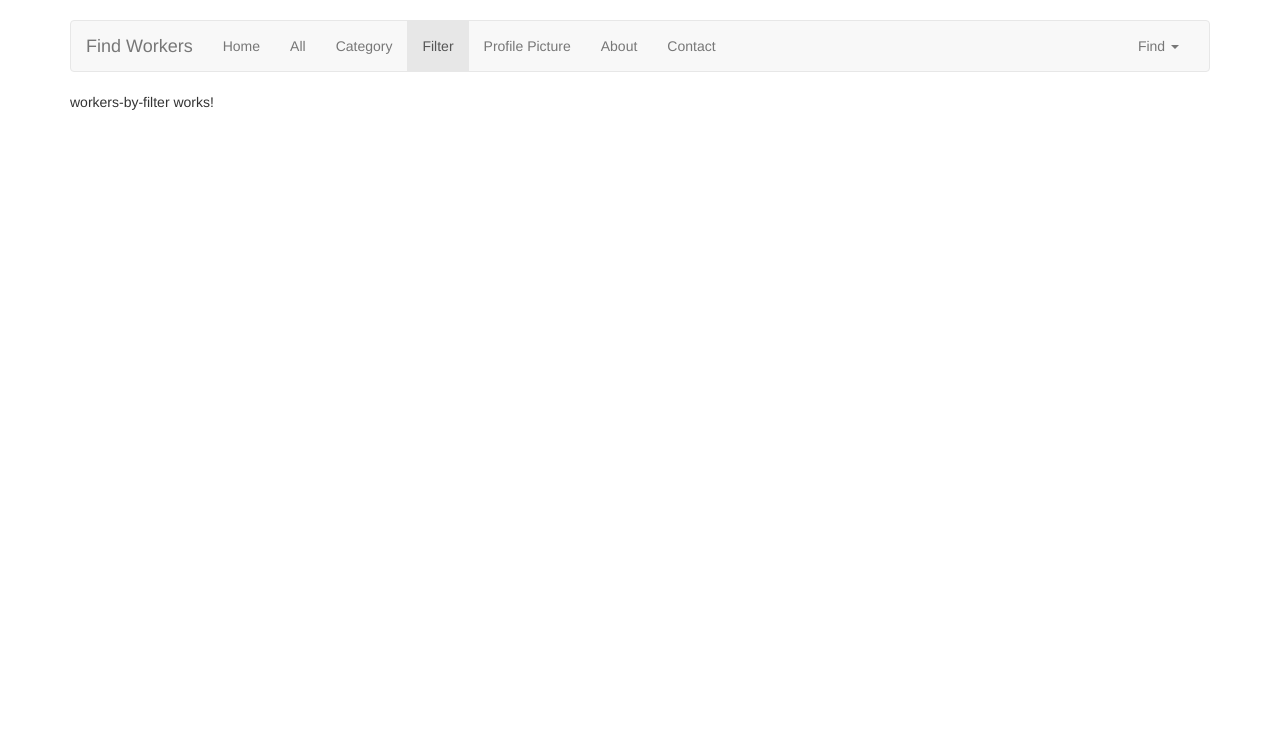
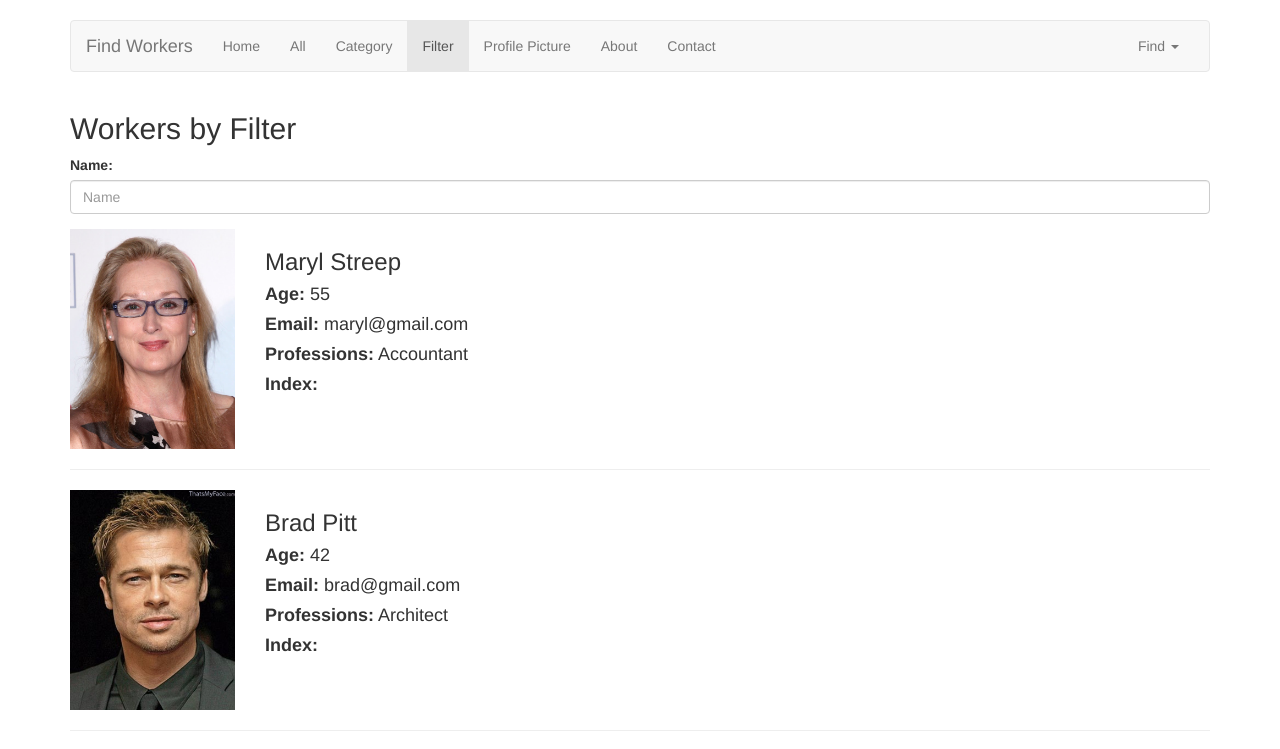
Before and after one commit to 22stepsio/ngWorkers, an Angular app: page /workersByFilter in a window 1280 px wide. Shown: the top 749 px of the page. Built offline with nearby package versions, Linux system fonts and the light colour scheme.

Commit message:
filter ready

```diff
--- a/src/app/app.module.ts
+++ b/src/app/app.module.ts
@@ -18,6 +18,7 @@ import { WorkersByImageComponent } from './workers-by-image/workers-by-image.com
 import { FiltroPipe } from './filtros/filtro.pipe';
 import { AboutComponent } from './about/about.component';
 import { ContactComponent } from './contact/contact.component';
+import { FiltroNamePipe } from './filtros/filtro-name.pipe';
 
 @NgModule({
   declarations: [
@@ -32,7 +33,8 @@ import { ContactComponent } from './contact/contact.component';
     WorkersByImageComponent,
     FiltroPipe,
     AboutComponent,
-    ContactComponent
+    ContactComponent,
+    FiltroNamePipe
   ],
   imports: [
     BrowserModule,
--- /dev/null
+++ b/src/app/filtros/filtro-name.pipe.ts
@@ -0,0 +1,19 @@
+import { Pipe, PipeTransform } from '@angular/core';
+
+@Pipe({
+  name: 'filtroName'
+})
+export class FiltroNamePipe implements PipeTransform {
+
+  transform(value: any, args: string): any {
+    if(args === undefined){
+      return value;
+    }
+    else{
+      return value.filter(x =>{
+        return x.name.toLowerCase().includes(args.toLowerCase());
+      });
+    }
+  }
+
+}
--- a/src/app/workers-by-category/workers-by-category.component.html
+++ b/src/app/workers-by-category/workers-by-category.component.html
@@ -33,7 +33,7 @@
 </div>
 <div class="row">
   <div class="col-md-12">
-    <h2 class="sub-header">lelele</h2>
+    <h2 class="sub-header">Workers by Category</h2>
     <table class="table table-striped">
       <thead>
         <tr>
--- a/src/app/workers-by-filter/workers-by-filter.component.html
+++ b/src/app/workers-by-filter/workers-by-filter.component.html
@@ -1,3 +1,31 @@
-<p>
-  workers-by-filter works!
-</p>
+<div class="row">
+  <div class="col-md-12">
+    <h2 class="sub-header">Workers by Filter</h2>
+    <form>
+      <div class="form-group">
+        <label for="exampleInputEmail1">Name: </label>
+        <input type="text" name="debellevarname" [(ngModel)]="busqueda" class="form-control" id="exampleInputEmail1" placeholder="Name">
+      </div>
+    </form>
+  </div>
+</div>
+<div *ngFor="let x of (losTrabajadores|filtroName:busqueda)">
+  <div class="row" *ngIf="x.name === undefined">
+    <div class="col-md-2">
+      <p>No se encontro nada</p>
+    </div>
+  </div>
+  <div class="row">
+    <div class="col-md-2">
+      <img src="{{x.picture}}" class="img-responsive">
+    </div>
+    <div class="col-md-4">
+      <h3 class="sub-header">{{x.name}}</h3>
+        <h4><strong>Age:</strong> {{x.age}}</h4>
+        <h4><strong>Email:</strong> {{x.email}}</h4>
+        <h4><strong>Professions:</strong> {{x.category}}</h4>
+        <h4><strong>Index:</strong> {{i}}</h4>
+    </div>
+  </div>
+  <hr>
+</div>
--- a/src/app/workers-by-filter/workers-by-filter.component.ts
+++ b/src/app/workers-by-filter/workers-by-filter.component.ts
@@ -1,4 +1,5 @@
 import { Component, OnInit } from '@angular/core';
+import { WorkersService } from '../services/workers.service';
 
 @Component({
   selector: 'app-workers-by-filter',
@@ -7,7 +8,12 @@ import { Component, OnInit } from '@angular/core';
 })
 export class WorkersByFilterComponent implements OnInit {
 
-  constructor() { }
+  losTrabajadores: any[] = [];
+  binario: number = 0;
+  mensaje: string = "No hay resultados";
+  constructor(private workService: WorkersService) {
+    this.losTrabajadores = workService.getWorkers();
+   }
 
   ngOnInit() {
   }
```
Also changed, not shown: 1 other file (tests, documents, lock files or other folders).
